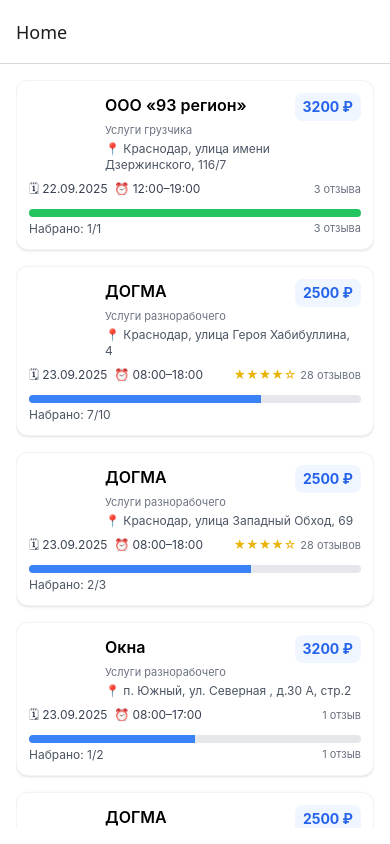
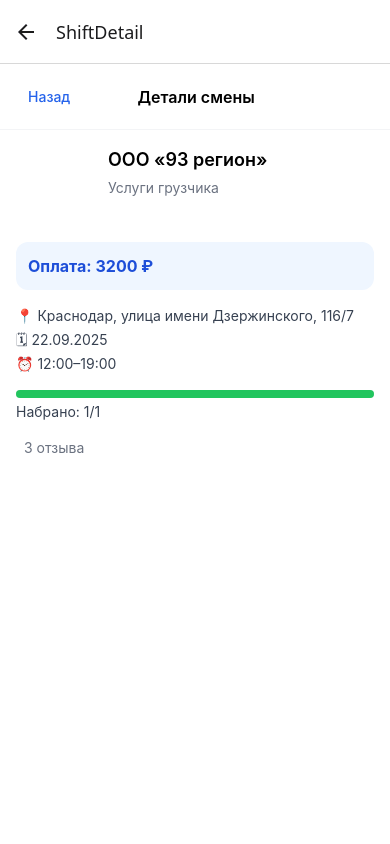
Before and after one commit to Saga6569/jobSearch, a React Native app: screen / in a window 390 px wide. Both pictures are taken after a click on the element 195 px from the left and 165 px from the top of the page. Built offline with nearby package versions, Linux system fonts and the light colour scheme.

Commit message:
add mobX Logics

```diff
--- a/App.tsx
+++ b/App.tsx
@@ -1,6 +1,7 @@
 import './global.css';
 // simport { SafeAreaProvider } from 'react-native-safe-area-context';
 import Main from './src/pages/Main';
+import ShiftDetail from './src/pages/ShiftDetail';
 
 import * as React from 'react';
 import { createStaticNavigation } from '@react-navigation/native';
@@ -9,6 +10,7 @@
 const RootStack = createNativeStackNavigator({
   screens: {
     Home: Main,
+    ShiftDetail: ShiftDetail,
   },
 });
 
--- a/src/Components/ListWork.tsx
+++ b/src/Components/ListWork.tsx
@@ -29,7 +29,7 @@
   customerRating?: number;
 };
 
-const ShiftCard = React.memo(({ item }: { item: ShiftItem }) => {
+const ShiftCard = React.memo(({ item, onPress }: { item: ShiftItem; onPress?: (it: ShiftItem) => void }) => {
   let workTypesText: string | undefined;
   if (Array.isArray(item.workTypes)) {
     if (item.workTypes.length > 0 && typeof item.workTypes[0] === 'object') {
@@ -65,7 +65,7 @@
   };
 
   return (
-    <TouchableOpacity className="w-full mb-4 p-3 bg-white rounded-xl shadow border border-gray-100">
+    <TouchableOpacity className="w-full mb-4 p-3 bg-white rounded-xl shadow border border-gray-100" onPress={() => onPress?.(item)}>
       <View className="flex-row items-start">
         {item.logo ? (
           <Image
@@ -129,10 +129,10 @@
   );
 });
 
-const RenderItemsList = ({ data = [], isLoading = false }: { data: ShiftItem[]; isLoading?: boolean; }) => {
+const RenderItemsList = ({ data = [], isLoading = false, onPressItem }: { data: ShiftItem[]; isLoading?: boolean; onPressItem?: (it: ShiftItem) => void; }) => {
   const renderItem = React.useCallback(
-    ({ item }: { item: ShiftItem }) => <ShiftCard item={item} />,
-    [],
+    ({ item }: { item: ShiftItem }) => <ShiftCard item={item} onPress={onPressItem} />,
+    [onPressItem],
   );
 
   const keyExtractor = (item: ShiftItem, index: number) =>
--- a/src/pages/Main.tsx
+++ b/src/pages/Main.tsx
@@ -1,50 +1,23 @@
 import { View, Text } from 'react-native';
-import get_work from '../api/api';
 import { useEffect, useState } from 'react';
-import getLocation from '../utiliti/getLocation';
 import RenderItemsList from '../Components/ListWork';
-import { fallbackShifts } from '../api/mockData';
+import { useNavigation } from '@react-navigation/native';
+import { shiftsStore } from '../store/shiftsStore';
 
 const Main = () => {
+  const navigation = useNavigation<any>();
+  const [isLoding, setIsLoading] = useState(false);
   const [work, setWork] = useState<any[]>([]);
-  const [isLoding, setIsLoading] = useState(false);
 
   useEffect(() => {
-    const fetchData = async () => {
+    const run = async () => {
       setIsLoading(true);
-
-      try {
-        // Получаем локацию и ждем завершения
-        const locationData: any = await getLocation();
-
-        // Затем получаем работу
-        if (locationData?.coords?.latitude && locationData?.coords?.longitude) {
-          const localWork = await get_work(
-            locationData.coords.latitude.toString(),
-            locationData.coords.longitude.toString(),
-          );
-
-          // Поддержка разных форматов ответа: массив или объект с коллекцией
-          const items = Array.isArray(localWork)
-            ? localWork
-            : localWork?.shifts ?? localWork?.items ?? localWork?.data ?? [];
-
-          const normalizedItems = Array.isArray(items) ? items : [];
-          setWork(normalizedItems.length > 0 ? normalizedItems : fallbackShifts);
-        }
-      } catch (error) {
-        console.error('Ошибка при получении данных:', error);
-        // Фолбэк на мок-данные при ошибке запроса
-        setWork(fallbackShifts);
-      } finally {
-        setIsLoading(false);
-      }
+      await shiftsStore.loadForCurrentLocation();
+      setWork(shiftsStore.items);
+      setIsLoading(false);
     };
-
-    fetchData();
+    run();
   }, []);
-
-  console.log(work, 'work');
 
   return (
     <View className="flex-1 items-center justify-center bg-white">
@@ -55,7 +28,11 @@
       )}
       {!isLoding && (
         <View className="w-full h-full">
-          <RenderItemsList data={work} isLoading={isLoding} />
+          <RenderItemsList
+            data={work}
+            isLoading={isLoding}
+            onPressItem={(item: any) => navigation.navigate('ShiftDetail', { item })}
+          />
         </View>
       )}
     </View>
--- /dev/null
+++ b/src/pages/ShiftDetail.tsx
@@ -0,0 +1,101 @@
+import React from 'react';
+import { View, Text, Image, ScrollView, TouchableOpacity } from 'react-native';
+import { useRoute, useNavigation } from '@react-navigation/native';
+
+type WorkType = { id: number | string; name: string; nameGt5?: string; nameLt5?: string; nameOne?: string };
+
+type ShiftItem = {
+  id?: string | number;
+  logo?: string;
+  address?: string;
+  companyName?: string;
+  dateStartByCity?: string;
+  timeStartByCity?: string;
+  timeEndByCity?: string;
+  currentWorkers?: number;
+  planWorkers?: number;
+  workTypes?: WorkType[] | string[] | string;
+  priceWorker?: number;
+  customerFeedbacksCount?: number | string;
+  customerRating?: number;
+};
+
+const ShiftDetail = () => {
+  const route = useRoute<any>();
+  const navigation = useNavigation<any>();
+  const item: ShiftItem = route.params?.item ?? {};
+
+  const workTypesText = Array.isArray(item.workTypes)
+    ? (typeof item.workTypes[0] === 'object'
+        ? (item.workTypes as WorkType[]).map(w => w.name).filter(Boolean)
+        : (item.workTypes as string[])
+      ).join(', ')
+    : (item.workTypes as string | undefined);
+
+  const progress = (() => {
+    const current = typeof item.currentWorkers === 'number' ? item.currentWorkers : 0;
+    const plan = typeof item.planWorkers === 'number' && item.planWorkers > 0 ? item.planWorkers : 0;
+    if (!plan) return 0;
+    return Math.min(100, Math.round((current / plan) * 100));
+  })();
+
+  return (
+    <View className="flex-1 bg-white">
+      <View className="p-4 flex-row items-center justify-between border-b border-gray-100">
+        <TouchableOpacity onPress={() => navigation.goBack()} className="px-3 py-2">
+          <Text className="text-blue-600 font-medium">Назад</Text>
+        </TouchableOpacity>
+        <Text className="text-base font-semibold">Детали смены</Text>
+        <View style={{ width: 64 }} />
+      </View>
+
+      <ScrollView contentContainerStyle={{ padding: 16 }}>
+        <View className="flex-row items-start">
+          {item.logo ? (
+            <Image source={{ uri: item.logo }} className="w-20 h-20 rounded-lg mr-3" />
+          ) : (
+            <View className="w-20 h-20 rounded-lg mr-3 bg-gray-200 items-center justify-center">
+              <Text className="text-gray-500 text-xs">Лого</Text>
+            </View>
+          )}
+          <View className="flex-1">
+            <Text className="text-lg font-semibold" numberOfLines={2}>{item.companyName || 'Компания'}</Text>
+            {workTypesText ? (
+              <Text className="text-sm text-gray-500 mt-1" numberOfLines={2}>{workTypesText}</Text>
+            ) : null}
+          </View>
+        </View>
+
+        {typeof item.priceWorker === 'number' ? (
+          <View className="mt-4 p-3 bg-blue-50 rounded-xl">
+            <Text className="text-base font-bold text-blue-700">Оплата: {item.priceWorker} ₽</Text>
+          </View>
+        ) : null}
+
+        <View className="mt-4">
+          <Text className="text-sm text-gray-700">📍 {item.address || 'Адрес не указан'}</Text>
+          <Text className="text-sm text-gray-700 mt-1">🗓 {item.dateStartByCity}</Text>
+          <Text className="text-sm text-gray-700 mt-1">⏰ {item.timeStartByCity}–{item.timeEndByCity}</Text>
+        </View>
+
+        <View className="mt-4">
+          <View className="w-full h-2 bg-gray-200 rounded-full overflow-hidden">
+            <View style={{ width: `${progress}%` }} className={`h-2 ${progress >= 100 ? 'bg-green-500' : 'bg-blue-500'}`} />
+          </View>
+          <Text className="mt-1 text-sm text-gray-700">Набрано: {item.currentWorkers ?? 0}/{item.planWorkers ?? 0}</Text>
+        </View>
+
+        <View className="mt-4 flex-row items-center">
+          {typeof item.customerRating === 'number' ? (
+            <Text className="text-sm text-gray-800">Рейтинг: {item.customerRating}</Text>
+          ) : null}
+          {item.customerFeedbacksCount ? (
+            <Text className="text-sm text-gray-500 ml-2">{item.customerFeedbacksCount}</Text>
+          ) : null}
+        </View>
+      </ScrollView>
+    </View>
+  );
+};
+
+export default ShiftDetail;
```
